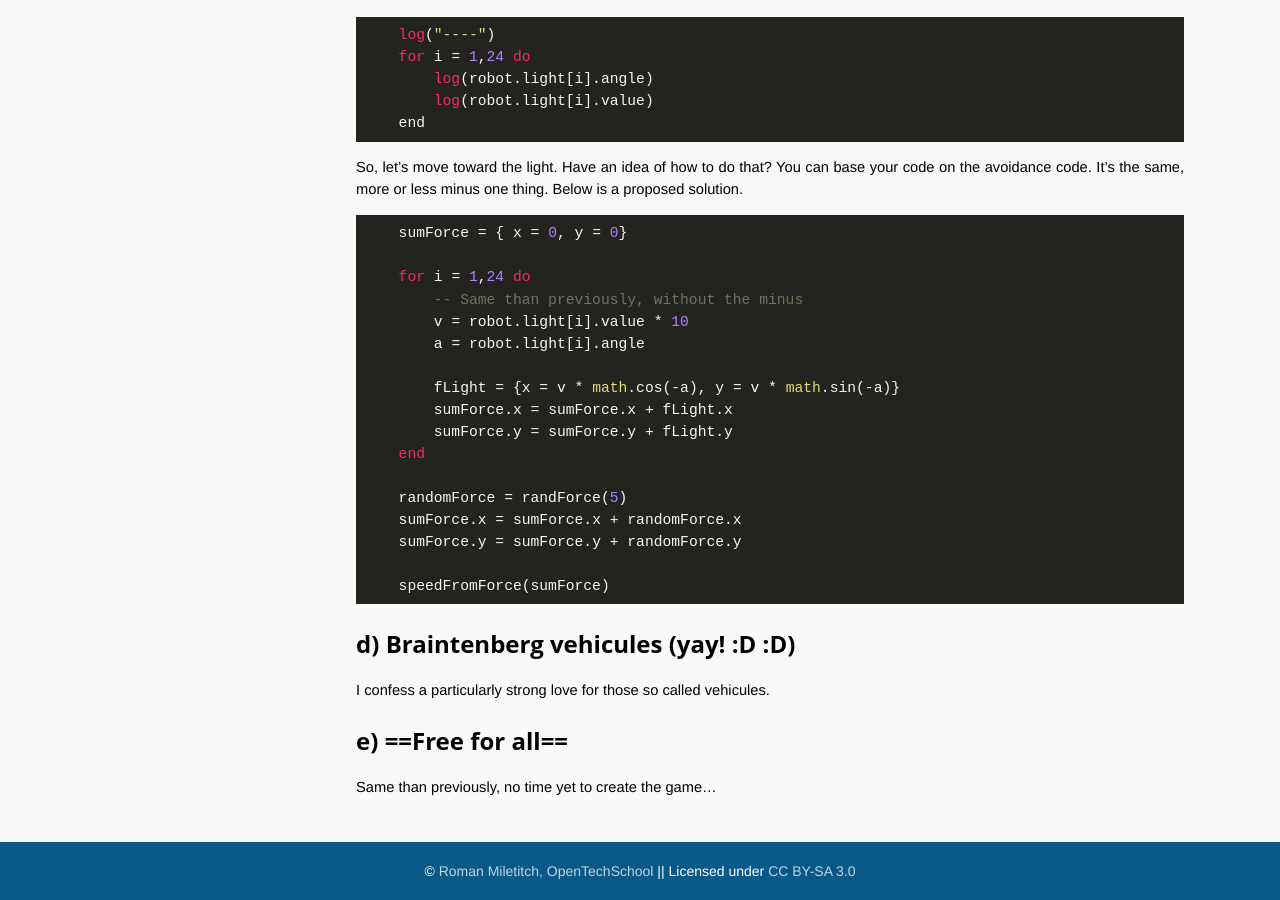
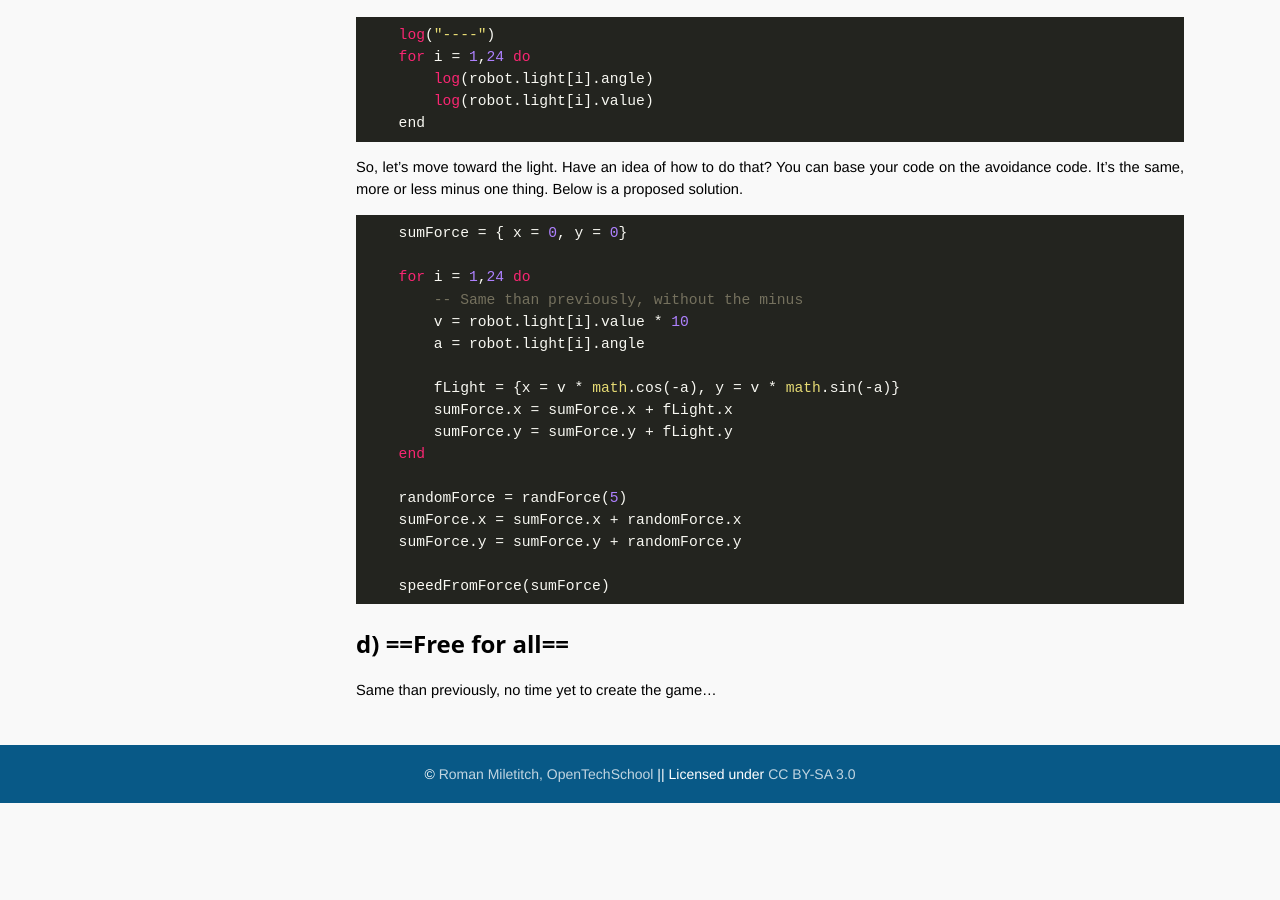
Before and after one commit to OpenTechSchool-Brussels/AI-for-robots-and-swarms, a Jekyll site: the page built from Making-sense-of-it.markdown, in a window 1280 px wide and 900 px high, scrolled down 2460 px. Built offline with Jekyll 4.4.1, drawn with Linux system fonts in a browser that asks for light colours; Markdown is read by kramdown in place of the engine named in the settings; after the commit the page ends 3263 px from its top, so only the background shows below that.

Commit message:
Update Making-sense-of-it.markdown

````diff
--- a/Making-sense-of-it.markdown
+++ b/Making-sense-of-it.markdown
@@ -130,8 +130,5 @@ So, let's move toward the light. Have an idea of how to do that? You can base yo
 ```
 
 
-##d) Braintenberg vehicules (yay! :D :D)
-I confess a particularly strong love for those so called vehicules.
-
-##e) ==Free for all==
+##d) ==Free for all==
 Same than previously, no time yet to create the game...
````
